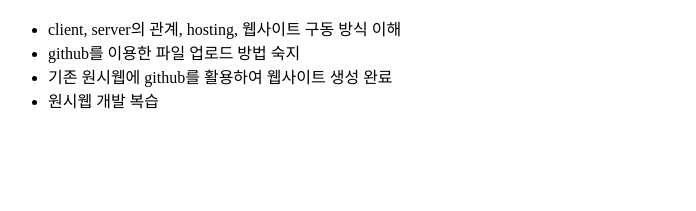
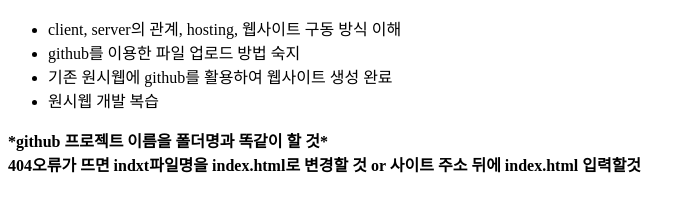
Before and after one commit to Kimyoonjoong/hosting, a plain HTML site: page index.html in a window 1280 px wide. Shown: the part 105-316 px from the top of the page, without its empty margins (0-696 px from the left). Drawn offline with Linux system fonts and the light colour scheme.

Commit message:
Add files via upload

```diff
--- a/index.html
+++ b/index.html
@@ -13,5 +13,7 @@
       <li>기존 원시웹에 github를 활용하여 웹사이트 생성 완료</li>
       <li>원시웹 개발 복습</li>
     </ul>
+    <strong>*github 프로젝트 이름을 폴더명과 똑같이 할 것*</strong><br>
+    <strong>404오류가 뜨면 indxt파일명을 index.html로 변경할 것 or 사이트 주소 뒤에 index.html 입력할것</strong>
   </body>
 </html>
```
